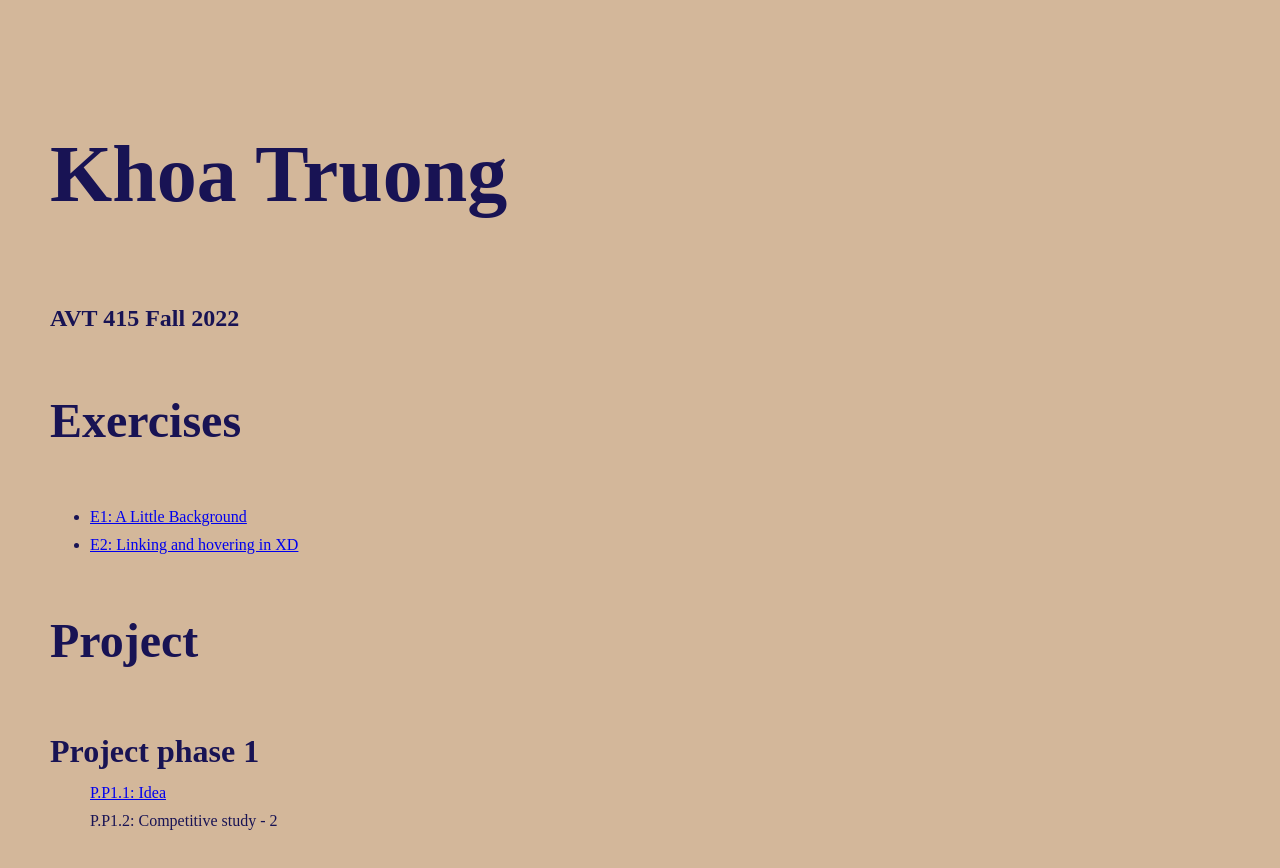
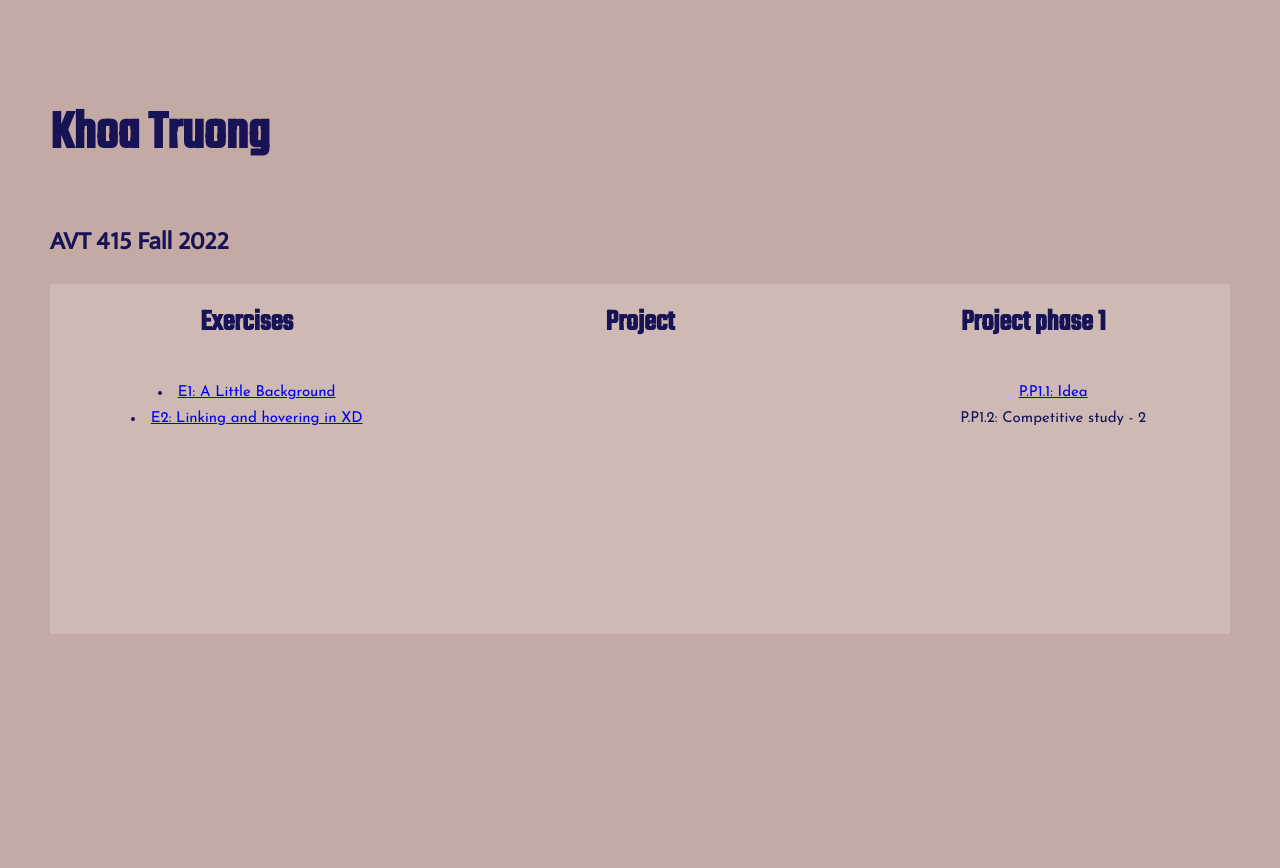
Before and after one commit to ktruon6/avt415_f22, a plain HTML site: page index.html in a window 1280 px wide. After the commit the page ends 800 px from the top, so only its background shows below. Drawn offline with Linux system fonts and the light colour scheme.

Commit message:
Add files via upload

```diff
--- a/css/main.css
+++ b/css/main.css
@@ -1,30 +1,68 @@
 @charset "UTF-8";
 /* CSS Document */
+* {
+  box-sizing:border-box;
+}
+.heading{
+  text-align: center;
+}
 
-html {font-size: 100%;} /*16px*/
+.columns
+{
+  float:left;
+  width: 33.33%;
+  padding:13px;
+  min-height: 350px;
+  text-align: center;
+}
 
+.rows:after{
+  content:"";
+  display:table;
+  clear:both;
+}
+@media screen and (max-width:760px){
+  .all-rows{
+    width:100%;
+  }
+
+
+}
 body {
-  background-color: #D3B79A;
+  background-color:#C3AAA5;
   color: #181354;
   margin: 0;
   padding: 50px;
   line-height: 1.75;
 }
+
 h1 {
-
-  font-size: 5em;
+  font-family: 'Teko', sans-serif;
+  font-weight:bold;
+  font-size:55px;
 }
 
-h2 {font-size: 3em;
+
+h2 {
+font-family: 'Mukta', sans-serif;
+font-size:25px;
 
 }
 
-h4 {font-size: 1.5em;
+h3 {
+font-family: 'Teko', sans-serif;
+font-size:30px;
 margin-top: 0;
 
 }
 
-dt {
-	font-size: 2em;
-	font-weight: bold;
+dd{
+  font-family: 'Josefin Sans', sans-serif;
+  font-size:15px;
+
 }
+
+li{
+  font-family:'josefin Sans', sans-serif;
+  font-size:15px;
+}
--- a/index.html
+++ b/index.html
@@ -2,28 +2,42 @@
 <html>
 <head>
 <meta charset="UTF-8">
+
 <title>Course work of Khoa Truong</title>
 <link rel="stylesheet" href="css/main.css">
+
+	<link rel="preconnect" href="https://fonts.googleapis.com">
+	<link rel="preconnect" href="https://fonts.gstatic.com" crossorigin>
+	<link href="https://fonts.googleapis.com/css2?family=Josefin+Sans&family=Mukta&family=Teko:wght@400;500&display=swap" rel="stylesheet">
+
+
+</style>
 </head>
 
 <body>
 <h1>Khoa Truong</h1>
-	<h4>AVT 415 Fall 2022</h4>
-	<div class="column"><h2>Exercises</h2>
-	<ul>
-	<li><a href="https://xd.adobe.com/view/ed53fe0c-1aec-4a3a-9bde-a2773910b8e9-b800/"> E1: A Little Background</a></li>
-	<li><a href="https://xd.adobe.com/view/3820ac0e-5238-4030-851e-73b1bc170c6f-6d73/"> E2: Linking and hovering in XD</a></li>
-		</ul>
+	<h2>AVT 415 Fall 2022</h2>
+
+	<div class="rows">
+		<div class="columns" style="background-color:#CEB9B5">
+				<h3 class= "heading"> Exercises</h3>
+
+					<li><a href="https://xd.adobe.com/view/ed53fe0c-1aec-4a3a-9bde-a2773910b8e9-b800/"> E1: A Little Background</a></li>
+					<li><a href="https://xd.adobe.com/view/3820ac0e-5238-4030-851e-73b1bc170c6f-6d73/"> E2: Linking and hovering in XD</a></li>
+
 	</div>
 
-	<div class="column">
-		<h2>Project</h2>
-	<dl>
-		<dt>Project phase 1</dt>
-	  	<dd><a href="project/project_idea.html" target="_blank">P.P1.1: Idea</a></dd>
-		<dd>P.P1.2: Competitive study - 2</dd>
+	<div class="columns" style="background-color:#CEB9B5">
+			<h3 class="heading">Project</h3>
+	</div>
 
-		</dl>
-	</div>
+	<div class="columns" style="background-color:#CEB9B5">
+			<h3 class="heading">Project phase 1</h3>
+
+	  		<dd><a href="project/project_idea.html" target="_blank">P.P1.1: Idea</a></dd>
+				<dd>P.P1.2: Competitive study - 2</dd>
+			</div>
+
+</div>
 </body>
 </html>
```
